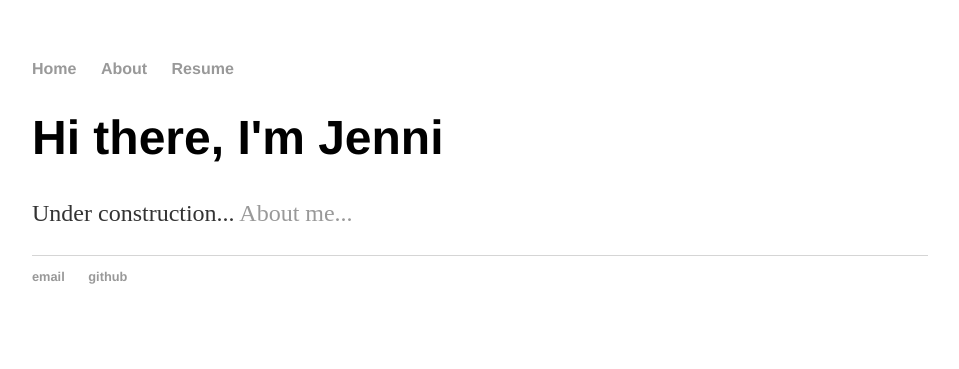
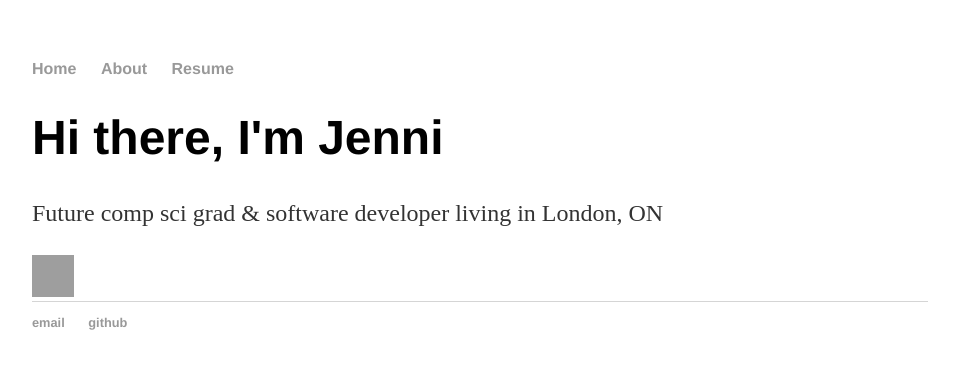
Before and after one commit to jstreet2/jstreet.github.io, a Jekyll site: the page built from index.html, in a window 1280 px wide. Shown: the top 369 px of the page, without its empty margins (160-1119 px from the left). Built offline with Jekyll 4.4.1, drawn with Linux system fonts in a browser that asks for light colours; grey boxes are pictures that could not be loaded.

Commit message:
added photo to homepage

```diff
--- a/index.html
+++ b/index.html
@@ -4,5 +4,7 @@ title: Jennifer Street
 ---
 <div class="blurb">
 	<h1>Hi there, I'm Jenni</h1>
-	<p> Under construction... <a href="/about">About me...</a></p>
+	<p> Future comp sci grad & software developer living in London, ON</p>
+	<img src="https://avatars0.githubusercontent.com/u/17365158?s=460&v=4" alt="display_picture" style="width:42px;height:42px;border:0;">
+
 </div><!-- /.blurb -->
```
